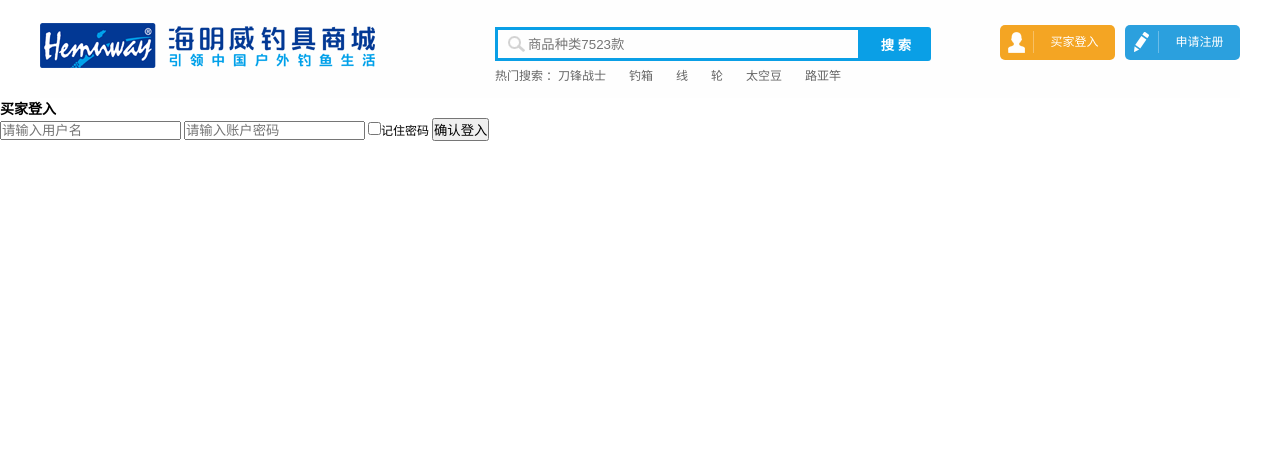
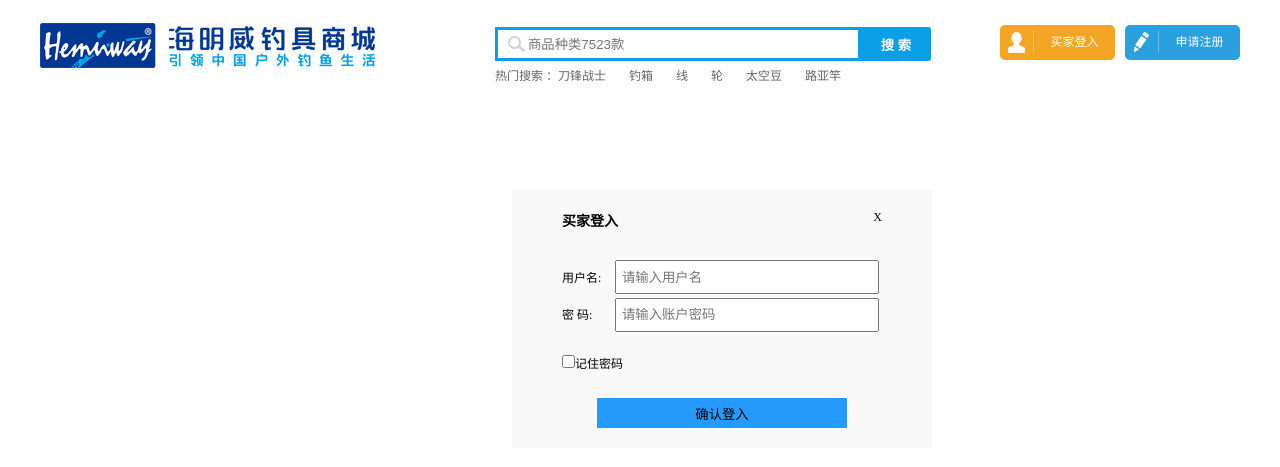
Before and after one commit to gaomengzhou/personal-projects, a PHP site: page /html/login.html in a window 1280 px wide. Shown: the part 30-497 px from the top of the page. Run offline with PHP 8.4, Linux system fonts and the light colour scheme.

Commit message:
日常更新

```diff
--- a/css/login.css
+++ b/css/login.css
@@ -1 +1,53 @@
 @charset "utf-8";
+/* 登入注册 */
+.loginPage{
+    width: 320px;
+    /* height: 400px; */
+    margin: auto;
+    background-color: rgba(214, 204, 204, 0.13);
+    padding: 20px 50px;
+    margin-top: 70px;
+    position: absolute;
+    top: 150px;
+    left: 40%;
+}
+.loginPage .login_title{
+    height: 50px;
+}
+.loginPage h3{
+    margin-bottom: 20px;
+    float: left;
+}
+.loginPage span{
+    display: block;
+    float: right;
+}
+.loginPage label{
+    display: inline-block;
+    width: 50px;
+    height: 20px;
+    margin-bottom: 10px;
+}
+.username_loginPage{
+    width: 250px;
+    height: 20px;
+    padding: 5px;
+}
+.userpwd_loginPage{
+    width: 250px;
+    height: 20px;
+    padding: 5px;
+}
+.loginPage .rememberPwd{
+    margin-top: 20px;
+    margin-bottom: 10px;;
+}
+.login_Btn{
+    width: 250px;
+    height: 30px;
+    display: block;
+    margin: auto;
+    margin-top: 20px;
+    background-color: rgb(35, 154, 252);
+    border: 0;
+}
--- a/html/login.html
+++ b/html/login.html
@@ -9,6 +9,8 @@
     <link rel="stylesheet" href="../css/Reset.css">
     <link rel="stylesheet" href="../css/layout.css">
     <link rel="stylesheet" href="../css/login.css">
+    <script src="../javaScript/jquery-1.11.3.js"></script>
+    <script src="../javaScript/cookie.js"></script>
 </head>
 
 <body>
@@ -51,15 +53,25 @@
         </div>
     </div>
 
-    <div class="login">
-        <h3>买家登入</h3>
-        <input type="text" name="" id="" placeholder="请输入用户名">
-        <input type="text" name="" id="" placeholder="请输入账户密码">
-        <input type="checkbox" name="cookie" id="" placeholder="请输入账户密码">记住密码
-        <button>确认登入</button>
+    <!-- 登入注册 -->
+    <div class="loginPage">
+        <div class="login_title">
+            <h3>买家登入</h3>
+            <span>X</span>
+        </div>
+        <label for="username_loginPage">用户名:</label>
+        <input class="username_loginPage" type="text" name="" id="username_loginPage" placeholder="请输入用户名">
+        <label for="userpwd_loginPage">密 码:</label>
+        <input class="userpwd_loginPage" type="text" name="" id="" placeholder="请输入账户密码">
+        <input class="rememberPwd" type="checkbox" name="cookie" id="rememberPwd" placeholder="请输入账户密码">记住密码
+        <button class="login_Btn" id="loginBtn">确认登入</button>
     </div>
 
 </body>
-</div>
+<script>
+    // $("#loginBtn").click(function(){
+
+    // }):
+</script>
 
 </html>
```
Also changed, not shown: html/register.html (+59 -2 lines), index.html (+1 -11 lines), css/index.css (line endings or trailing spaces).
